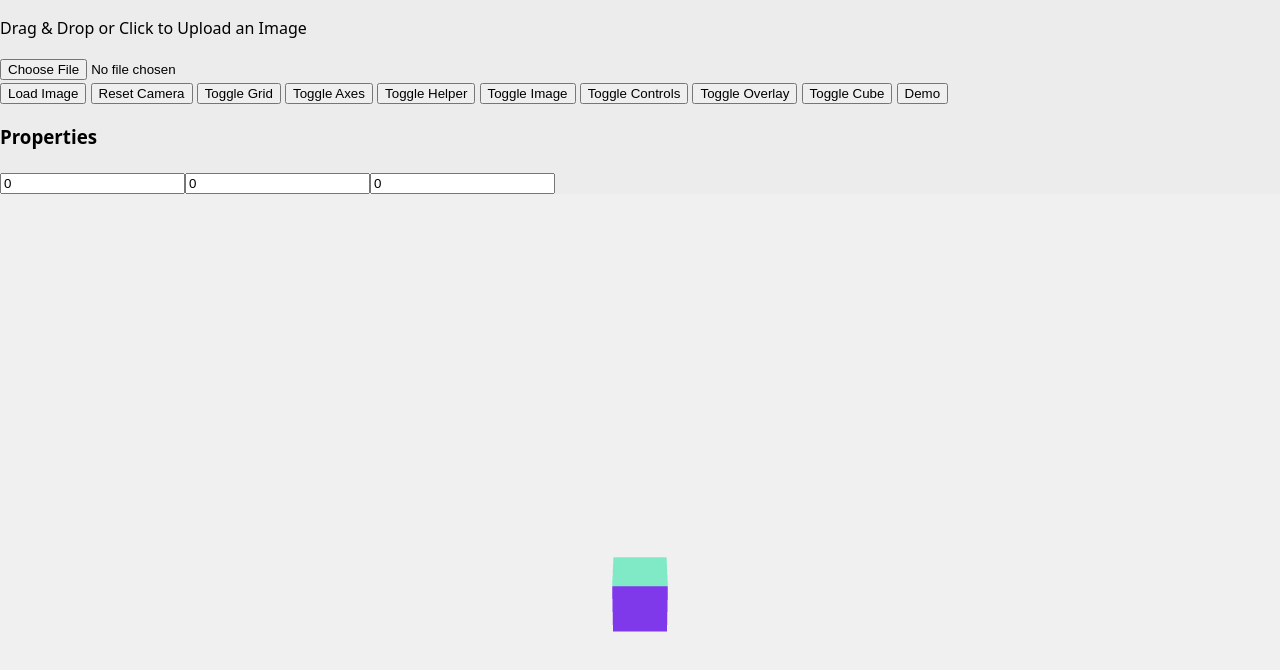
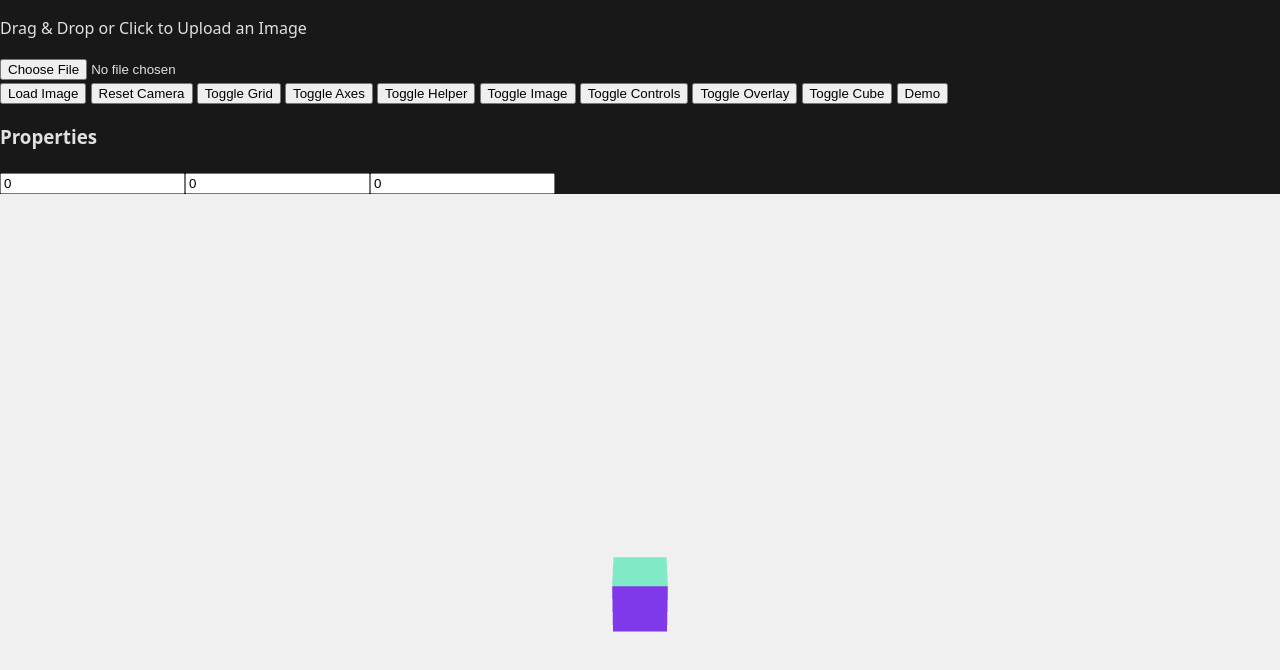
Before and after one commit to Samuel-KW/VanPoint, a website built with Vite: page index.html in a window 1280 px wide. Built offline with nearby package versions, Linux system fonts and the light colour scheme; animation ran at ten frames a second.

Commit message:
feat: themes + small updates

```diff
--- a/src/main.ts
+++ b/src/main.ts
@@ -1,9 +1,9 @@
 import "./styles/variables.css"
-import "./styles/main.css"
+import "./styles/global.css"
 import AddonManager from "./core/manager";
 import { DemoAddon } from "./addons/demo/DemoAddon";
 import { ViewportAddon } from "./addons/viewport/ViewportAddon";
-import { loadInitialAddons } from "./ui/components/addonLoader/loader";
+import { loadInitialAddons } from "./ui/components/addonLoaderScreen/loader";
 
 const debug = true;
 
--- a/src/styles/canvas.css
+++ /dev/null
@@ -1,18 +0,0 @@
-#canvas-container {
-	width: 100vw;
-	height: 100vh;
-	position: relative;
-	overflow: hidden;
-
-	#toolbar {
-		display: flex;
-		flex-direction: row;
-        flex-wrap: nowrap;
-        justify-content: flex-start;
-        align-items: flex-start;
-		position: absolute;
-		background-color: rgba(0, 0, 0, 0.5);
-		width: 100vw;
-		padding: 3px;
-	}
-}
--- a/src/styles/global.css
+++ b/src/styles/global.css
@@ -0,0 +1,27 @@
+* {
+	box-sizing: border-box;
+}
+
+:root {
+	font-family: system-ui, Avenir, Helvetica, Arial, sans-serif;
+	line-height: 1.5;
+	font-weight: 400;
+
+	color-scheme: light dark;
+	color: var(--text-color-2);
+	background-color: var(--bg-color-6);
+
+	font-synthesis: none;
+	text-rendering: optimizeLegibility;
+	-webkit-font-smoothing: antialiased;
+	-moz-osx-font-smoothing: grayscale;
+}
+
+html, body {
+	margin: 0;
+	padding: 0;
+	overflow: hidden;
+
+	width: 100vw;
+	height: 100vh;
+}
--- a/src/styles/main.css
+++ /dev/null
@@ -1,27 +0,0 @@
-* {
-	box-sizing: border-box;
-}
-
-:root {
-	font-family: system-ui, Avenir, Helvetica, Arial, sans-serif;
-	line-height: 1.5;
-	font-weight: 400;
-
-	color-scheme: light dark;
-	color: var(--text-color);
-	background-color: var(--bg-color);
-
-	font-synthesis: none;
-	text-rendering: optimizeLegibility;
-	-webkit-font-smoothing: antialiased;
-	-moz-osx-font-smoothing: grayscale;
-}
-
-html, body {
-	margin: 0;
-	padding: 0;
-	overflow: hidden;
-
-	width: 100vw;
-	height: 100vh;
-}
--- a/src/styles/variables.css
+++ b/src/styles/variables.css
@@ -1,17 +1,41 @@
 :root {
-	--bg-color: #242424;
-	--text-color: #ffffff;
-	--primary-color: #6200ea;
-	--secondary-color: #03dac6;
-	--tertiary-color: #018786;
+	--primary-0: #f5e9ff;
+	--primary-1: #e4cfff;
+	--primary-2: #c59cff;
+	--primary-3: #a565fe;
+	--primary-4: #8a37fd;
+	--primary-5: #791afd;
+	--primary-6: #700bfe;
+	--primary-7: #6200ea;
+	--primary-8: #5400cb;
+	--primary-9: #4700b3;
+
+	--secondary-0: #e1fffe;
+	--secondary-1: #ccfffb;
+	--secondary-2: #9dfef5;
+	--secondary-3: #6afdef;
+	--secondary-4: #44fcea;
+	--secondary-5: #30fbe7;
+	--secondary-6: #1efbe5;
+	--secondary-7: #03dac6;
+	--secondary-8: #00c7b5;
+	--secondary-9: #00ad9c;
+
+	--bg-color-0: #545454;
+	--bg-color-1: #4A4A4A;
+	--bg-color-2: #404040;
+	--bg-color-3: #363636;
+	--bg-color-4: #2C2C2C;
+	--bg-color-5: #222222;
+	--bg-color-6: #181818;
+
+	--text-color-0: #FCFCFCff;
+	--text-color-1: #EFEFEFff;
+	--text-color-2: #E1E1E1ff;
+	--text-color-3: #D4D4D4ff;
+	--text-color-4: #C7C7C7ff;
+	--text-color-5: #B9B9B9ff;
+	--text-color-6: #ACACACff;
+
+	--shadow-color: #000000;
 }
-
-@media (prefers-color-scheme: light) {
-	:root {
-		--bg-color: #ececec;
-		--text-color: #000000;
-		--primary-color: #6200ea;
-		--secondary-color: #03dac6;
-		--tertiary-color: #018786;
-	}
-}
--- /dev/null
+++ b/src/styles/variables_light.css
@@ -0,0 +1,41 @@
+:root {
+	--primary-0: #fff4e1;
+	--primary-1: #ffe8cc;
+	--primary-2: #fed09b;
+	--primary-3: #fdb766;
+	--primary-4: #fca13a;
+	--primary-5: #fc931d;
+	--primary-6: #fc8a08;
+	--primary-7: #e17800;
+	--primary-8: #c86a00;
+	--primary-9: #af5a00;
+
+	--secondary-0: #ecefff;
+	--secondary-1: #d5dafb;
+	--secondary-2: #a9b1f1;
+	--secondary-3: #7a87e9;
+	--secondary-4: #5362e1;
+	--secondary-5: #3a4bdd;
+	--secondary-6: #2c40dc;
+	--secondary-7: #1f32c4;
+	--secondary-8: #182cb0;
+	--secondary-9: #0a259c;
+
+	--bg-color-0: #FCFCFC;
+	--bg-color-1: #EEEEEE;
+	--bg-color-2: #E0E0E0;
+	--bg-color-3: #D3D3D3;
+	--bg-color-4: #C5C5C5;
+	--bg-color-5: #B7B7B7;
+	--bg-color-6: #A9A9A9;
+
+	--text-color-0: #363636;
+	--text-color-1: #333333;
+	--text-color-2: #2F2F2F;
+	--text-color-3: #2C2C2C;
+	--text-color-4: #292929;
+	--text-color-5: #252525;
+	--text-color-6: #222222;
+
+	--shadow-color: #FFFFFF;
+}
--- a/src/ui/components/addonLoader/loader.css
+++ b/src/ui/components/addonLoaderScreen/loader.css
@@ -9,7 +9,8 @@
 	left: 0;
 	width: 100vw;
 	height: 100vh;
-	background-color: #444;
+	background-color: var(--bg-color-6);
+	color: var(--text-color-2);
 
 	h3, h4 {
 		margin: 0;
--- /dev/null
+++ b/src/ui/components/toolbar/toolbar.css
@@ -0,0 +1,11 @@
+#toolbar {
+	display: flex;
+	flex-direction: row;
+	flex-wrap: nowrap;
+	justify-content: flex-start;
+	align-items: flex-start;
+	position: absolute;
+	background-color: rgba(0, 0, 0, 0.5);
+	width: 100vw;
+	padding: 3px;
+}
```
Also changed, not shown: src/ui/components/addonLoaderScreen/loader.ts (renamed from src/ui/components/addonLoader/loader.ts), src/ui/components/loadImageScreen/screen.css (renamed from src/styles/start_screen.css), src/ui/components/viewport/viewport.css (added).
